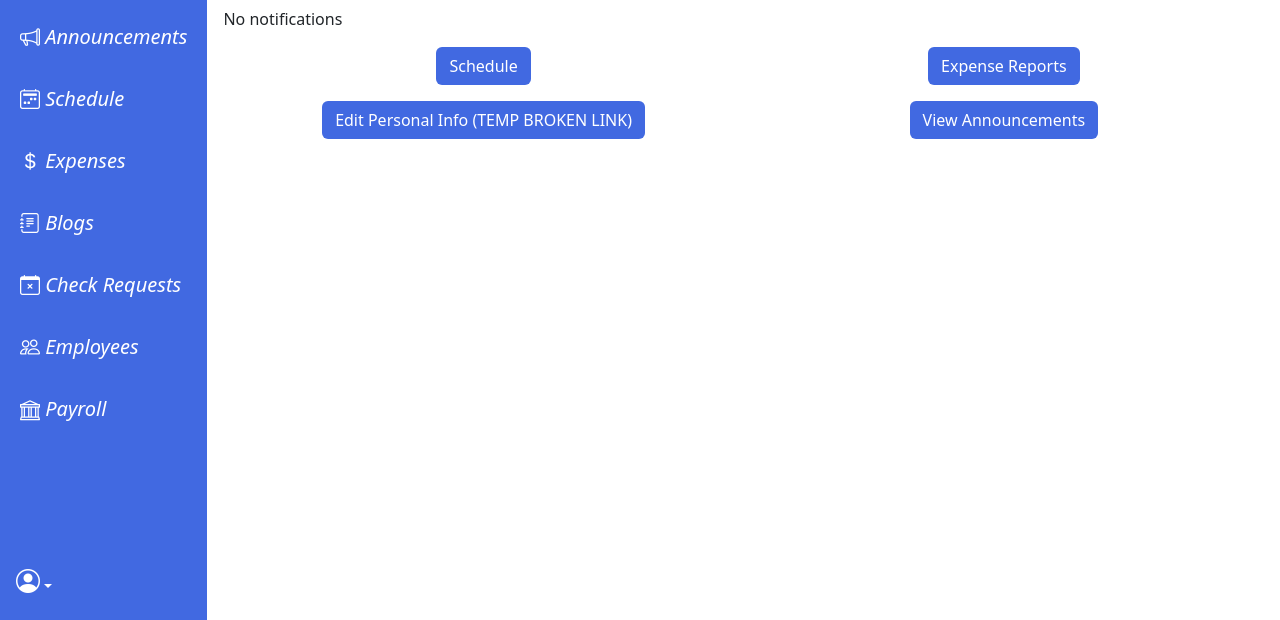
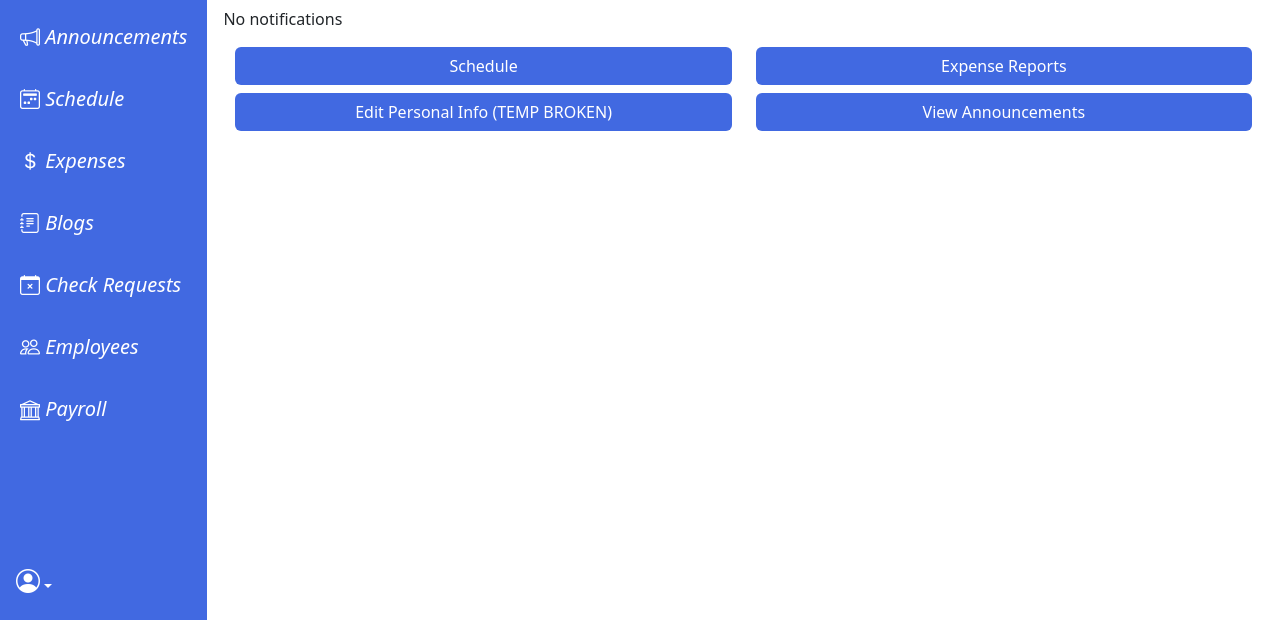
Before and after one commit to woodymorrice/crewflow, a Django app: template main/templates/main/index.html in a window 1280 px wide. Shown: the part 180-800 px from the top of the page. Run offline with Django 3.2, Linux system fonts and the light colour scheme; the template is opened without the code that fills it, so the values that code supplies are empty; some libraries are stand-ins or nearby versions.

Commit message:
Created Grid buttons for Home Page (index.html)

```diff
--- a/main/templates/main/index.html
+++ b/main/templates/main/index.html
@@ -35,34 +35,16 @@
     <div class="container text-center">
         <div class="row">
             <div class="col-md-6 mb-3">
-                <a href="{% url 'main:schedule_landing' %}">
-                    <button type="button" class="btn bg-blue text-white btn-block">
-                        Schedule
-                    </button>
-                </a>
+                <div class="d-grid gap-2">
+                    <a href="{% url 'main:view_schedule' %}" class="btn bg-blue text-white" role="button">Schedule</a>
+                    <a href="{% url 'main:index' %}" class="btn bg-blue text-white" role="button">Edit Personal Info (TEMP BROKEN)</a>
+                </div>
             </div>
             <div class="col-md-6 mb-3">
-                <a href="{% url 'main:expense_reports' %}">
-                    <button type="button" class="btn bg-blue text-white btn-block">
-                        Expense Reports
-                    </button>
-                </a>
-            </div>
-        </div>
-        <div class="row">
-            <div class="col-md-6 mb-3">
-                <a href="{% url 'main:index' %}">
-                    <button type="button" class="btn bg-blue text-white btn-block">
-                        Edit Personal Info (TEMP BROKEN LINK)
-                    </button>
-                </a>
-            </div>
-            <div class="col-md-6 mb-3">
-                <a href="{% url 'main:announcement' %}">
-                    <button type="button" class="btn bg-blue text-white btn-block">
-                        View Announcements
-                    </button>
-                </a>
+                <div class="d-grid gap-2">
+                    <a href="{% url 'main:expense_reports' %}" class="btn bg-blue text-white" role="button">Expense Reports</a>
+                    <a href="{% url 'main:announcement' %}" class="btn bg-blue text-white" role="button">View Announcements</a>
+                </div>
             </div>
         </div>
     </div>
```
